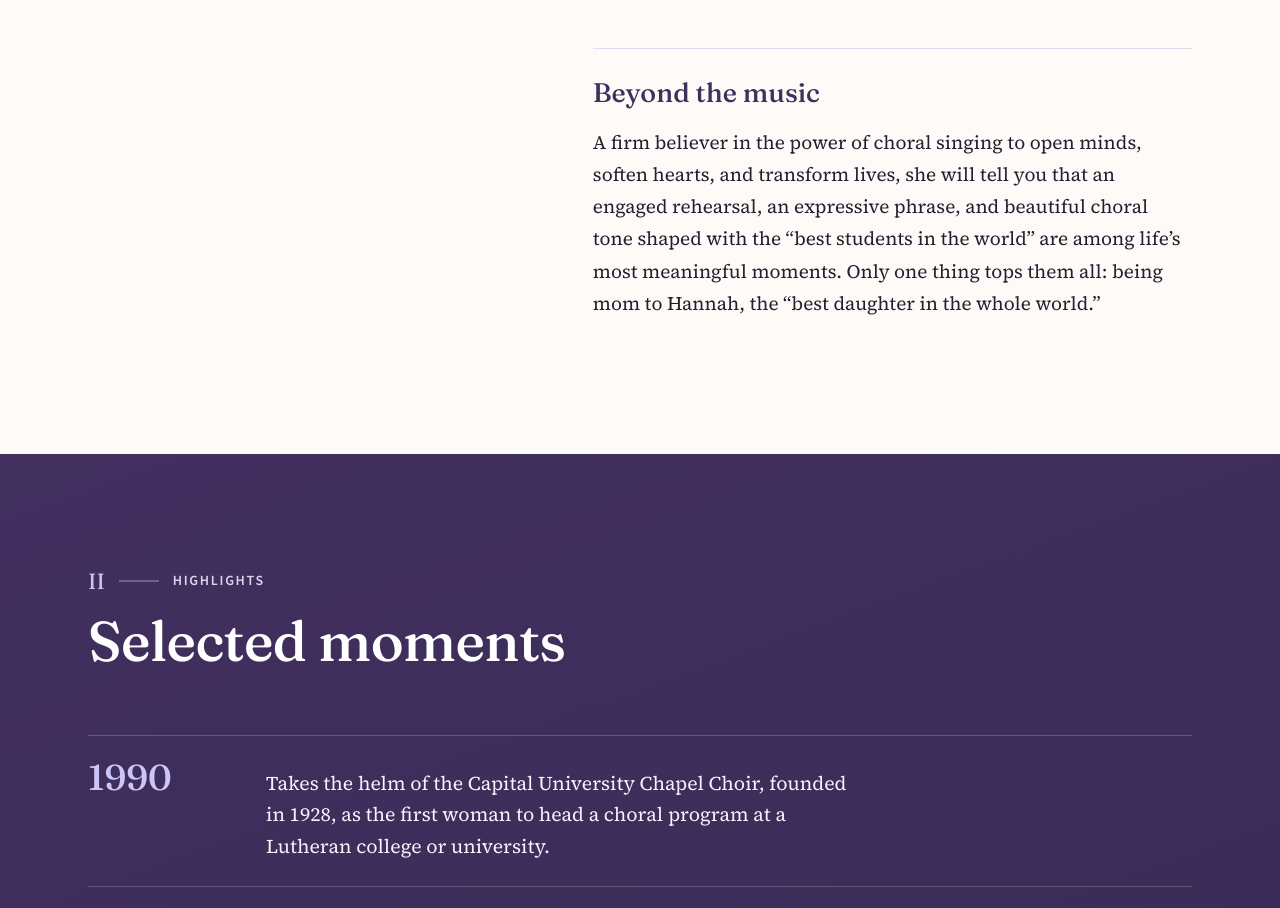
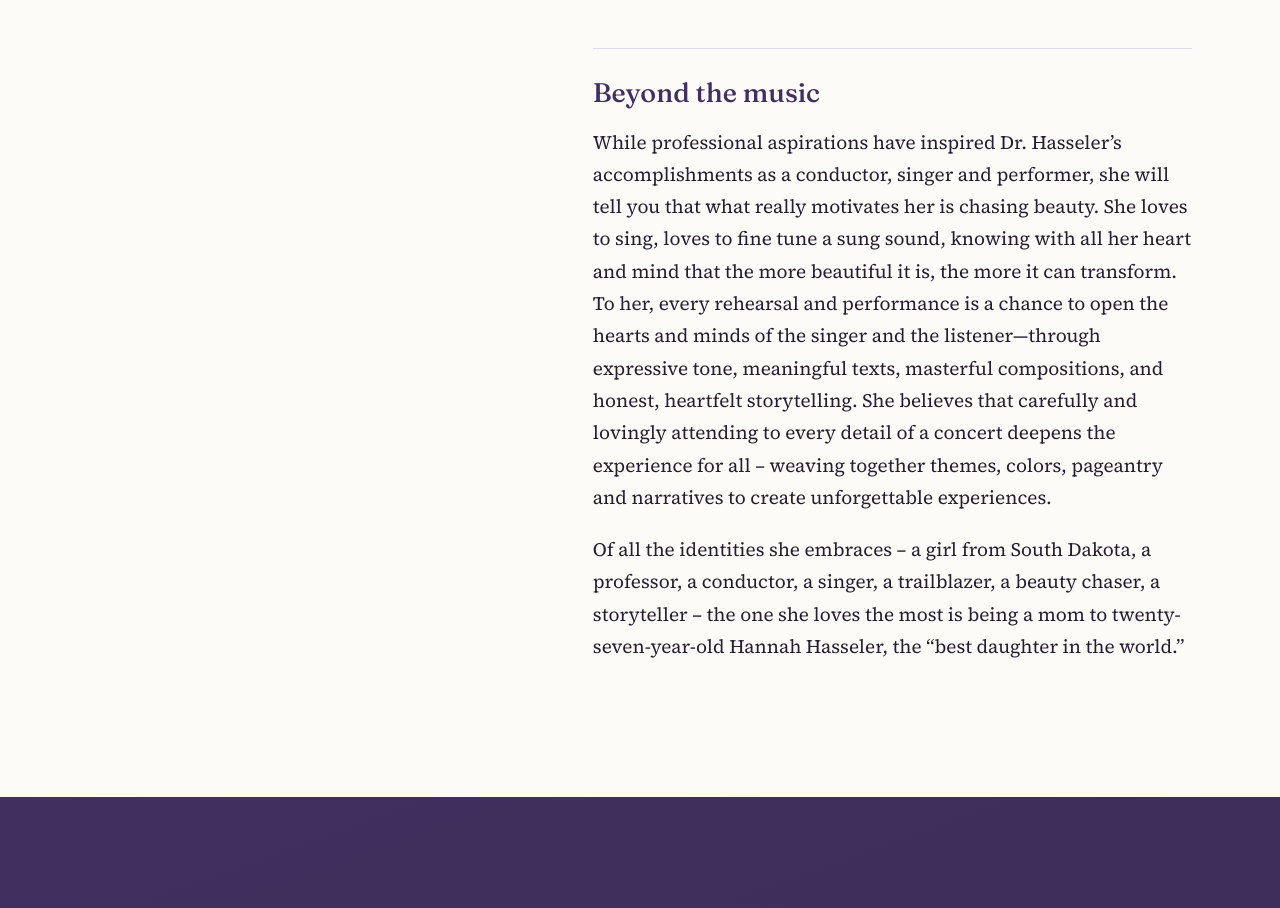
Before and after one commit to vikram-bodas/lyndahasseler.com, a plain HTML site: page docs/index.html in a window 1280 px wide. Shown: the part 8369-9277 px from the top of the page. Drawn offline with nearby package versions, Linux system fonts and the light colour scheme.

Commit message:
Website editor: I replaced the closing “Beyond the music” paragraph of your biography with your new wording, split into two paragraphs j

```diff
--- a/docs/index.html
+++ b/docs/index.html
@@ -213,7 +213,8 @@
                     <p>A mezzo-soprano, she has performed, toured, and recorded with the Robert Shaw Festival Chorus and the Oregon Bach Festival Chorus, singing in Carnegie Hall with both. She toured France with the Shaw Festival Chorus, appearing as a soloist, and toured internationally with the Oregon Bach Festival Choir, performing in Kraków and Warsaw, Santiago de Compostela, and Frankfurt and Stuttgart. She shares in the Grammy Award for Best Choral Performance won by the Oregon Bach Festival Chorus and Orchestra under Helmuth Rilling for Krzysztof Penderecki’s “<cite>Credo</cite>,” presented at the 43rd Grammy Awards in 2001. At home in Columbus she also sang with the Cantari Singers and Vocal Colour.</p>
 
                     <h3 class="sub">Beyond the music</h3>
-                    <p>A firm believer in the power of choral singing to open minds, soften hearts, and transform lives, she will tell you that an engaged rehearsal, an expressive phrase, and beautiful choral tone shaped with the “best students in the world” are among life’s most meaningful moments. Only one thing tops them all: being mom to Hannah, the “best daughter in the whole world.”</p>
+                    <p>While professional aspirations have inspired Dr. Hasseler’s accomplishments as a conductor, singer and performer, she will tell you that what really motivates her is chasing beauty. She loves to sing, loves to fine tune a sung sound, knowing with all her heart and mind that the more beautiful it is, the more it can transform. To her, every rehearsal and performance is a chance to open the hearts and minds of the singer and the listener—through expressive tone, meaningful texts, masterful compositions, and honest, heartfelt storytelling. She believes that carefully and lovingly attending to every detail of a concert deepens the experience for all – weaving together themes, colors, pageantry and narratives to create unforgettable experiences.</p>
+                    <p>Of all the identities she embraces – a girl from South Dakota, a professor, a conductor, a singer, a trailblazer, a beauty chaser, a storyteller – the one she loves the most is being a mom to twenty-seven-year-old Hannah Hasseler, the “best daughter in the world.”</p>
                 </div>
             </div>
         </section>
```
